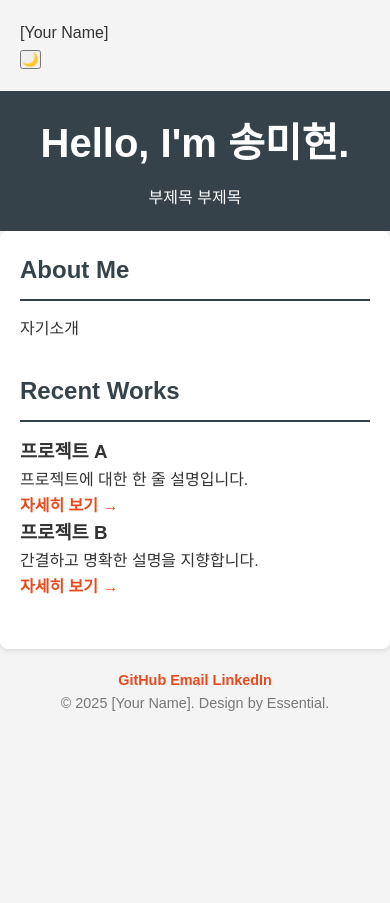
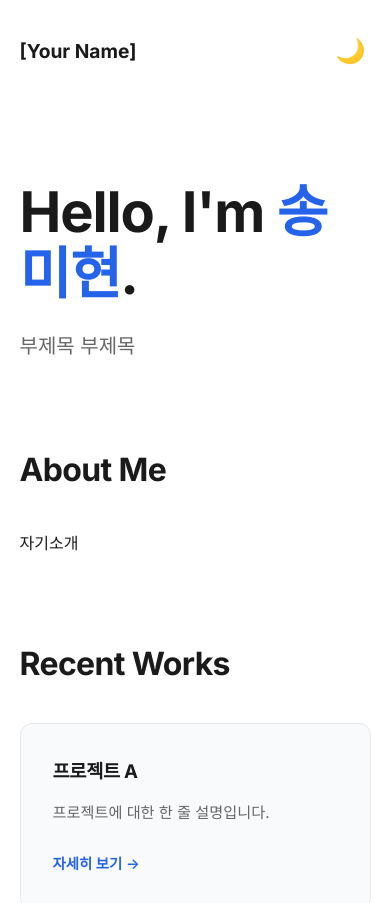
Before and after one commit to nayucksa/nayucksa.github.io, a plain HTML site: page index.html in a window 390 px wide. Shown: the top 903 px of the page. Before the commit the page ends 844 px from the top, so only its background shows below. Drawn offline with Linux system fonts and the light colour scheme; a script that the page names is missing.

Commit message:
Implement CSS variables and update styles
Added CSS variables for light and dark themes, updated styles for various components, and improved layout responsiveness.

```diff
--- a/style.css
+++ b/style.css
@@ -1,4 +1,26 @@
-/* 기본 설정 초기화 */
+/* --- 1. 변수 설정 (CSS Variables) --- */
+:root {
+    /* 라이트 모드 (기본) 색상 */
+    --bg-color: #ffffff;
+    --text-color-primary: #1a1a1a;
+    --text-color-secondary: #666666;
+    --accent-color: #2563eb; /* 모던한 블루 */
+    --card-bg: #f9fafb;
+    --border-color: #e5e7eb;
+    --transition-speed: 0.3s;
+}
+
+/* 다크 모드 색상 재정의 */
+body.dark-theme {
+    --bg-color: #121212;
+    --text-color-primary: #ffffff;
+    --text-color-secondary: #a0a0a0;
+    --accent-color: #60a5fa; /* 다크모드에 어울리는 밝은 블루 */
+    --card-bg: #1e1e1e;
+    --border-color: #333333;
+}
+
+/* --- 2. 기본 리셋 --- */
 * {
     margin: 0;
     padding: 0;
@@ -6,77 +28,165 @@
 }
 
 body {
-    font-family: 'Apple SD Gothic Neo', 'Noto Sans KR', sans-serif;
-    line-height: 1.6;
-    color: #333;
-    background-color: #f4f4f4;
+    font-family: 'Inter', -apple-system, BlinkMacSystemFont, "Segoe UI", Roboto, Helvetica, Arial, sans-serif;
+    background-color: var(--bg-color);
+    color: var(--text-color-primary);
+    line-height: 1.7;
+    transition: background-color var(--transition-speed), color var(--transition-speed);
 }
 
-/* 레이아웃 공통 컨테이너 */
+/* --- 3. 레이아웃 및 공통 클래스 --- */
 .container {
-    max-width: 800px;
+    width: 90%;
+    max-width: 768px; /* 너무 넓지 않게 집중도 유지 */
     margin: 0 auto;
-    padding: 20px;
-}
-
-/* 헤더 디자인 */
-header {
-    background-color: #35424a;
-    color: #ffffff;
-    padding-top: 60px;
-    padding-bottom: 60px;
-    text-align: center;
-}
-
-header h1 {
-    font-size: 2.5rem;
-    margin-bottom: 10px;
-}
-
-/* 메인 섹션 디자인 */
-main {
-    background: #ffffff;
-    margin-top: 20px;
-    padding: 30px;
-    border-radius: 8px;
-    box-shadow: 0 2px 5px rgba(0,0,0,0.1);
-}
-
-section {
-    margin-bottom: 30px;
-}
-
-h2 {
-    color: #35424a;
-    border-bottom: 2px solid #35424a;
-    padding-bottom: 10px;
-    margin-bottom: 15px;
-}
-
-/* 링크 리스트 디자인 */
-ul {
-    list-style: none;
-}
-
-ul li {
-    margin-bottom: 10px;
 }
 
 a {
     text-decoration: none;
-    color: #e8491d;
-    font-weight: bold;
+    color: inherit;
+    transition: color var(--transition-speed);
 }
 
-a:hover {
-    color: #333;
+h1, h2, h3 {
+    font-weight: 700;
+    letter-spacing: -0.02em;
 }
 
-/* 푸터 디자인 */
-footer {
-    text-align: center;
-    padding: 20px;
-    margin-top: 20px;
-    color: #777;
+/* --- 4. 컴포넌트 스타일링 --- */
+
+/* Navbar & Theme Toggle */
+.navbar {
+    display: flex;
+    justify-content: space-between;
+    align-items: center;
+    padding: 2rem 0;
+}
+
+.logo {
+    font-weight: 700;
+    font-size: 1.2rem;
+}
+
+#theme-toggle {
+    background: none;
+    border: none;
+    cursor: pointer;
+    font-size: 1.5rem;
+    padding: 5px;
+    border-radius: 50%;
+    transition: background-color var(--transition-speed);
+}
+#theme-toggle:hover {
+    background-color: var(--card-bg);
+}
+
+/* Hero Section */
+.hero {
+    padding: 5rem 0;
+}
+
+.hero-title {
+    font-size: 3.5rem;
+    line-height: 1.1;
+    margin-bottom: 1.5rem;
+}
+
+.highlight {
+    color: var(--accent-color);
+    position: relative;
+    z-index: 1;
+}
+/* 하이라이트 밑줄 효과 */
+.highlight::after {
+    content: '';
+    position: absolute;
+    left: 0;
+    bottom: 5px;
+    width: 100%;
+    height: 10px;
+    background-color: var(--accent-color);
+    opacity: 0.2;
+    z-index: -1;
+}
+
+.hero-subtitle {
+    font-size: 1.25rem;
+    color: var(--text-color-secondary);
+}
+
+/* Content Sections */
+.content-section section {
+    margin-bottom: 5rem;
+}
+
+h2 {
+    font-size: 2rem;
+    margin-bottom: 2rem;
+}
+
+/* Projects Grid/Cards */
+.grid {
+    display: grid;
+    grid-template-columns: repeat(auto-fit, minmax(250px, 1fr));
+    gap: 2rem;
+}
+
+.card {
+    background-color: var(--card-bg);
+    padding: 2rem;
+    border-radius: 12px;
+    border: 1px solid var(--border-color);
+    transition: transform var(--transition-speed), border-color var(--transition-speed);
+}
+
+.card:hover {
+    transform: translateY(-5px);
+    border-color: var(--accent-color);
+}
+
+.card h3 {
+    margin-bottom: 0.75rem;
+}
+
+.card p {
+    color: var(--text-color-secondary);
+    margin-bottom: 1.5rem;
+    font-size: 0.95rem;
+}
+
+.link-text {
+    color: var(--accent-color);
+    font-weight: 600;
     font-size: 0.9rem;
 }
+.link-text:hover {
+    text-decoration: underline;
+}
+
+/* Footer */
+footer {
+    padding: 3rem 0;
+    border-top: 1px solid var(--border-color);
+    text-align: center;
+}
+
+.social-links {
+    margin-bottom: 1.5rem;
+    display: flex;
+    justify-content: center;
+    gap: 2rem;
+}
+
+.social-links a {
+    font-weight: 600;
+    color: var(--text-color-primary);
+}
+.social-links a:hover {
+    color: var(--accent-color);
+}
+
+.copyright {
+    color: var(--text-color-secondary);
+    font-size: 0.9rem;
+}
```
